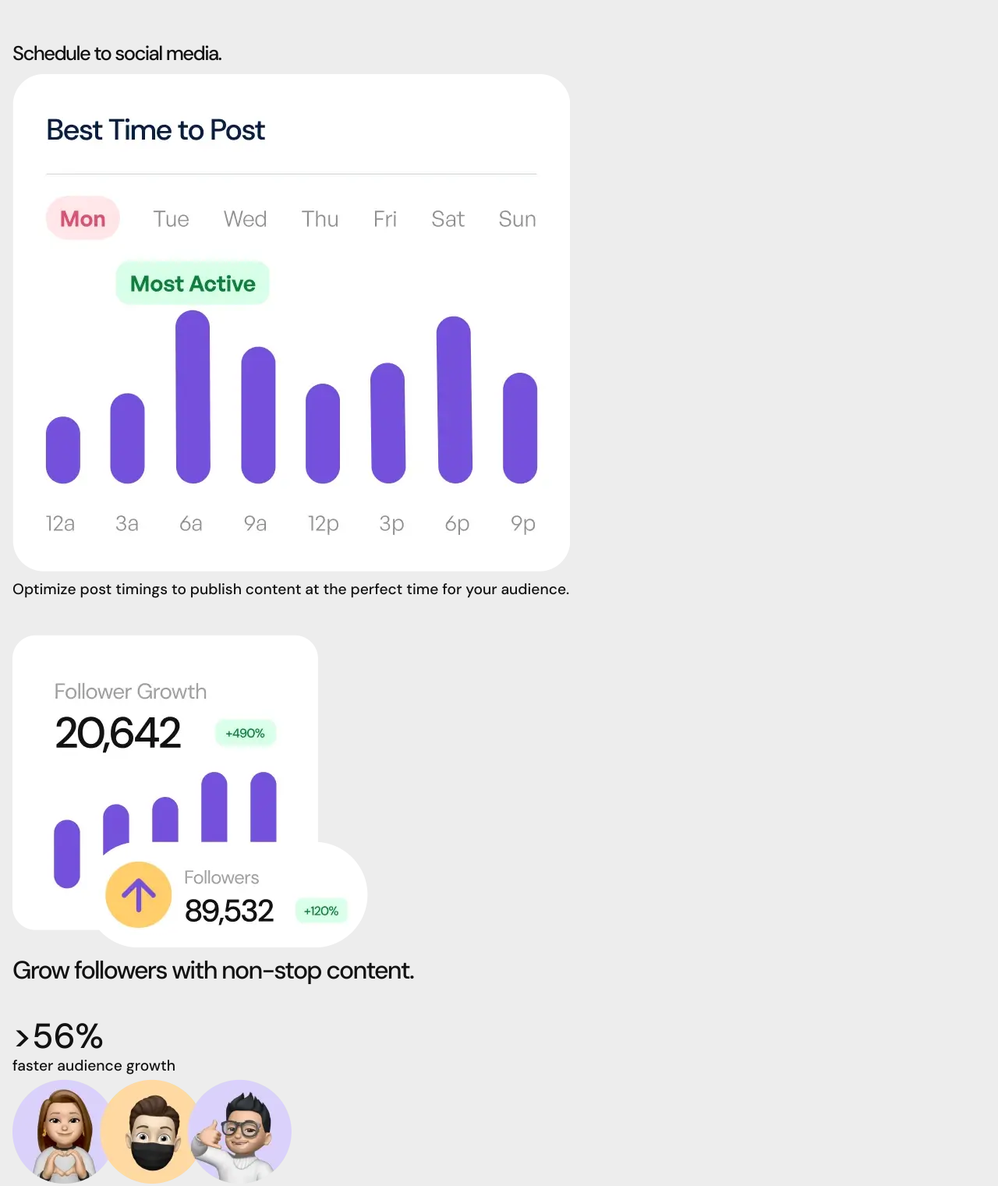
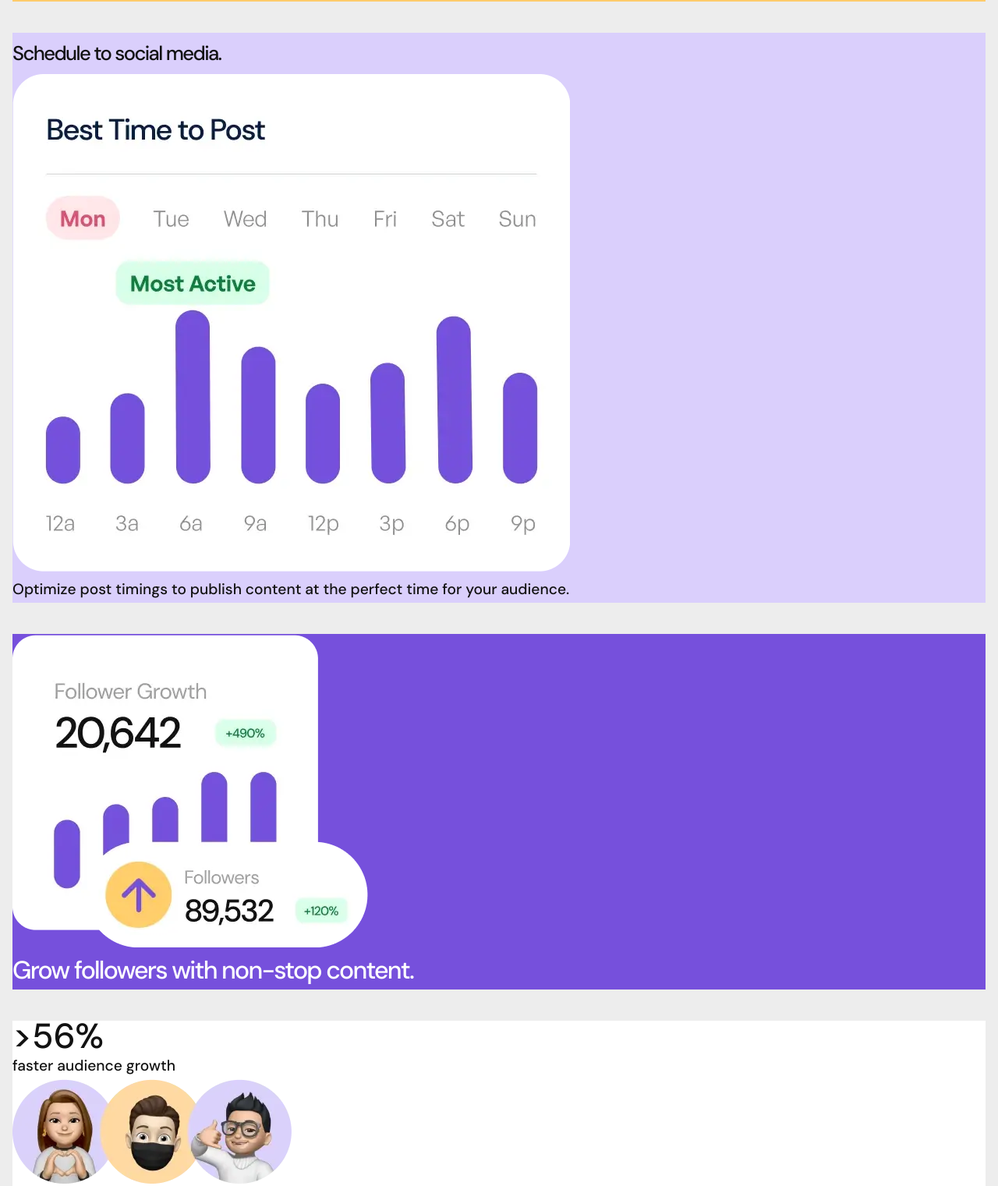
Before and after one commit to Glenda9031/Bento_Grid_Main_2, a plain HTML site: page index.html in a window 1280 px wide. Shown: the part 639-2160 px from the top of the page at 78% size. Drawn offline with Linux system fonts and the light colour scheme.

Commit message:
Update style.css

```diff
--- a/css/style.css
+++ b/css/style.css
@@ -59,3 +59,35 @@ p {
   padding: 2rem 1rem;
   gap: 2.5rem;
 }
+
+.w-full {
+  width: 100%;
+}
+
+.bg-purple {
+  background-color: var(--purple-500);
+}
+
+.bg-light-purple {
+  background-color: var(--purple-100);
+}
+
+.bg-yellow {
+  background-color: var(--yellow-500);
+}
+
+.bg-light-yellow {
+  background-color: var(--yellow-100);
+}
+
+.bg-white {
+  background-color: var(--white);
+}
+
+.font-weight-light {
+  font-weight: 500;
+}
+
+.text-white {
+  color: var(--white);
+}
```
